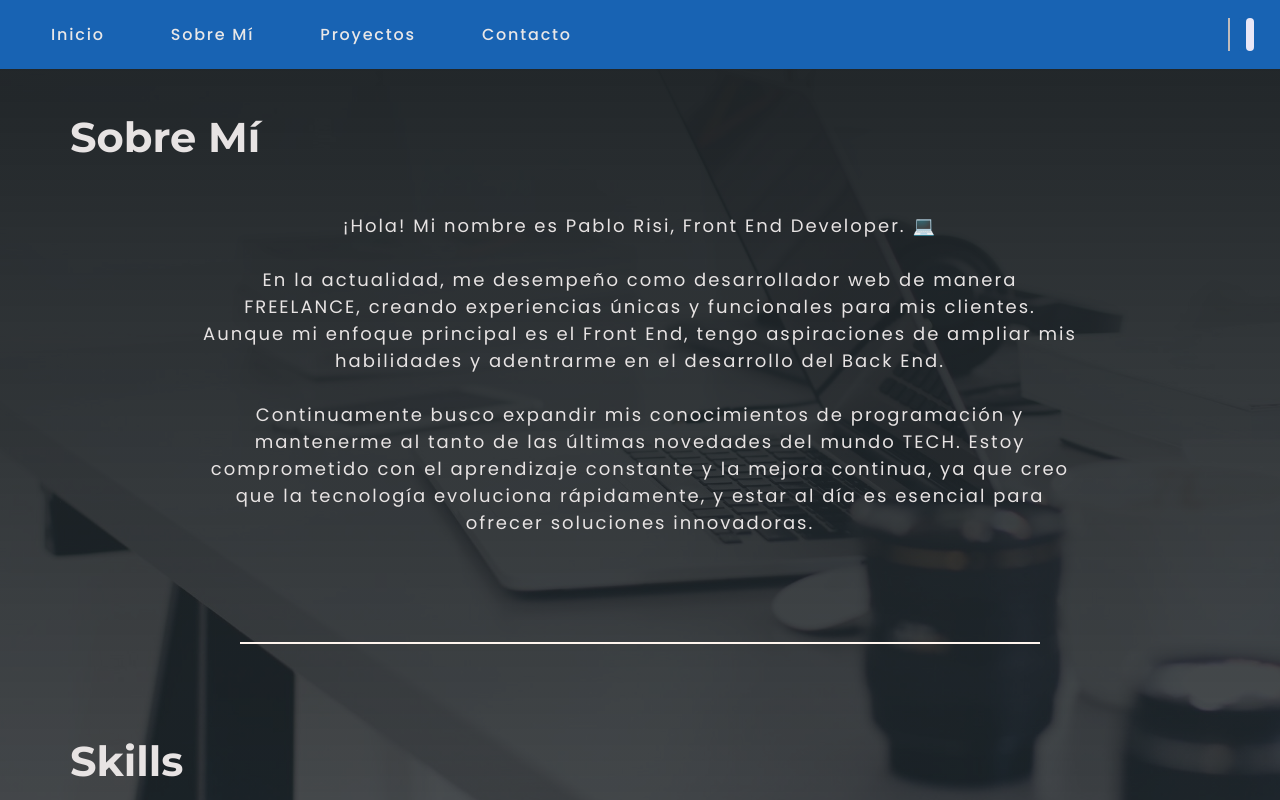
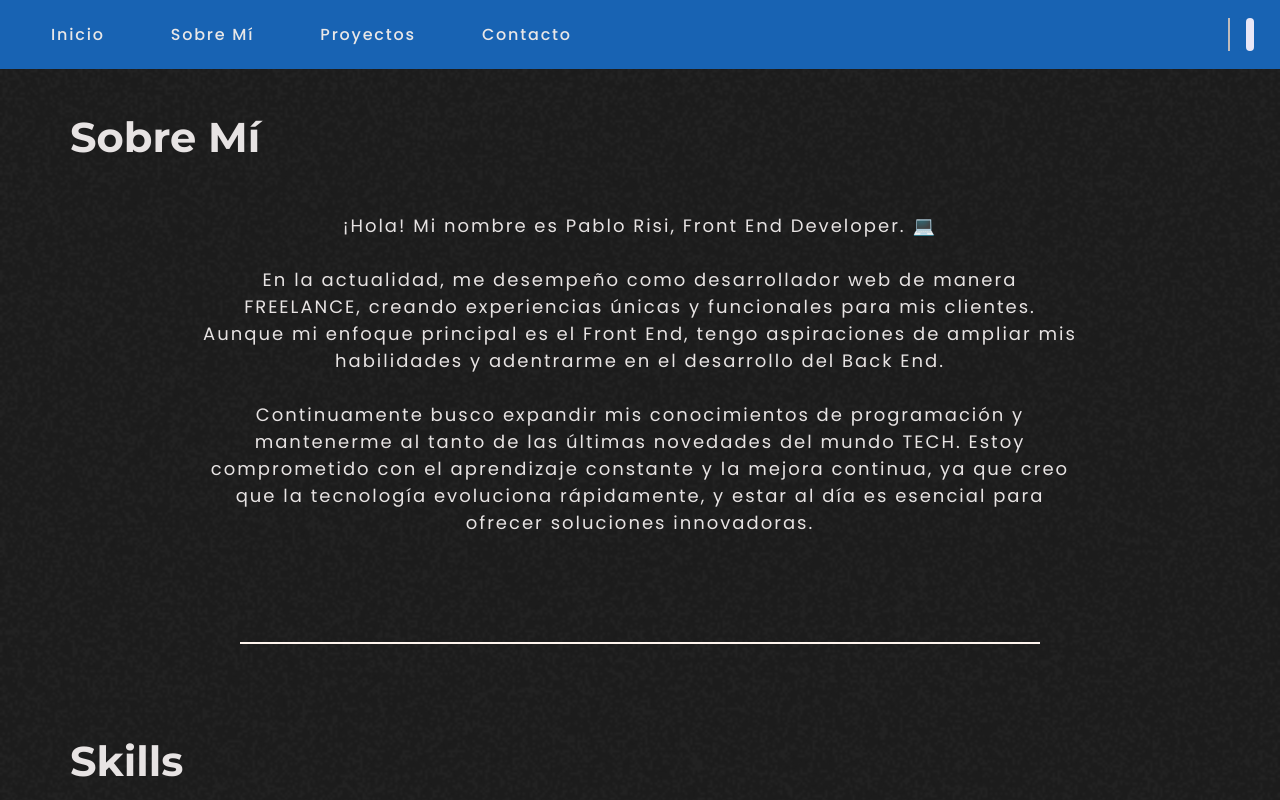
Before and after one commit to risipablo/Portafolio-Original, a React (Vite) app: page /sobremi in a window 1280 px wide. Shown: the top 800 px of the page. Built offline with nearby package versions, Linux system fonts and the light colour scheme.

Commit message:
fondo nuevo

```diff
--- a/src/components/contacto.css
+++ b/src/components/contacto.css
@@ -4,11 +4,6 @@
     color: #e7e3e3;
     font-family: 'Poppins', sans-serif;
     margin: 0 auto;
-    background-image: linear-gradient(to top,rgba( 30,35,38,.8), rgba( 30,35,38,1)),
-    url(/src/assets/images/fondo.jpg);
-    background-size: cover;
-    background-attachment: fixed;
-    background-repeat: no-repeat;
 }
 
 h1{
@@ -60,7 +55,5 @@ button:hover{
 
 
 @media (max-width: 700px){
-    .container-contacto{
-        height: 100vh;
-    }
+
 }
--- a/src/components/info.css
+++ b/src/components/info.css
@@ -1,11 +1,5 @@
 
-.aboutme{
-    background-image: linear-gradient(to top,rgba( 30,35,38,.8), rgba( 30,35,38,1)),
-    url(/src/assets/images/fondo.jpg);
-    background-size: cover;
-    background-attachment: fixed;
-    background-repeat: no-repeat;
-}
+
 
 .section {
     padding: 70px 0px;
--- a/src/components/inicio.css
+++ b/src/components/inicio.css
@@ -3,11 +3,6 @@
 .inicio{
     color: #f0f8ff;
     align-items: center;
-    background-image: linear-gradient(to top,rgba( 30,35,38,.8), rgba( 30,35,38,1)),
-    url(/src/assets/images/fondo.jpg);
-    background-size: cover;
-    background-attachment: fixed;
-    background-repeat: no-repeat;
 }
 
 .contenedor{
--- a/src/components/proyectos.css
+++ b/src/components/proyectos.css
@@ -1,11 +1,5 @@
 
-.proyect{
-    background-image: linear-gradient(to top,rgba( 30,35,38,.8), rgba( 30,35,38,1)),
-    url(/src/assets/images/fondo.jpg);
-    background-size: cover;
-    background-attachment: fixed;
-    background-repeat: no-repeat;
-}
+
 .section{
     padding: 70px 0px;
     margin: 0 auto;
--- a/src/index.css
+++ b/src/index.css
@@ -13,9 +13,10 @@
   body{
     scroll-behavior: smooth;
     width: 100%;
-    height: 90vh;
-    & dark & {
-      background-color: rgb(46, 48, 49);
-  }
+    background-image:url(/src/assets/images/granulado2.jpg);
+    background-color: #1c1c1c;
+    background-size: cover;
+    background-attachment: fixed;
+    background-repeat: no-repeat;
 
   }
```
Also changed, not shown: src/assets/images/granulado.png (added), src/assets/images/granulado2.jpg (added).
